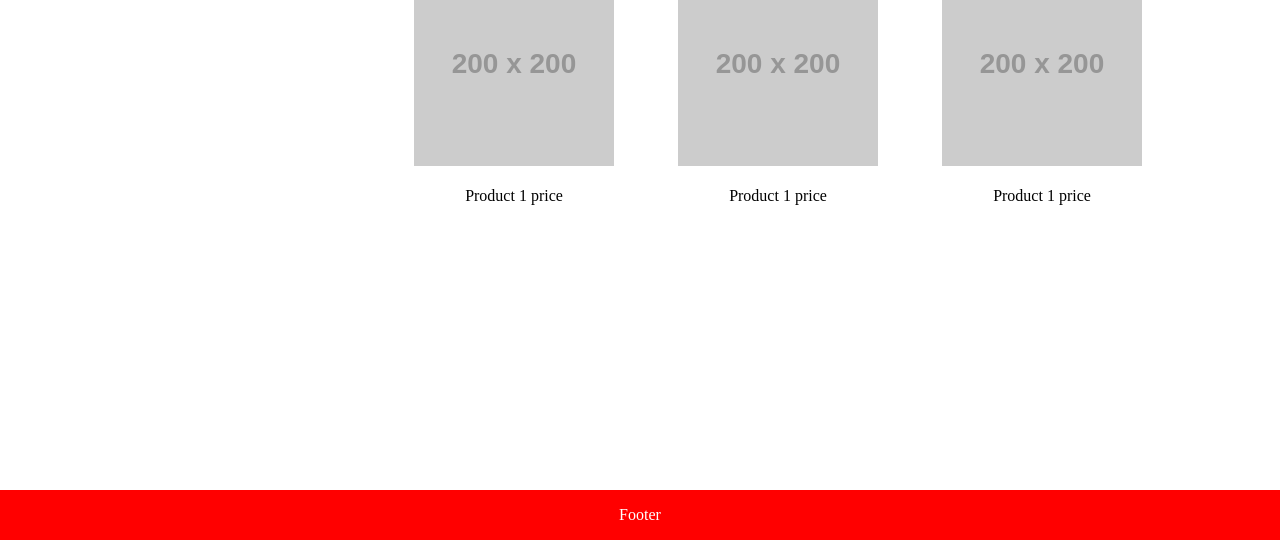
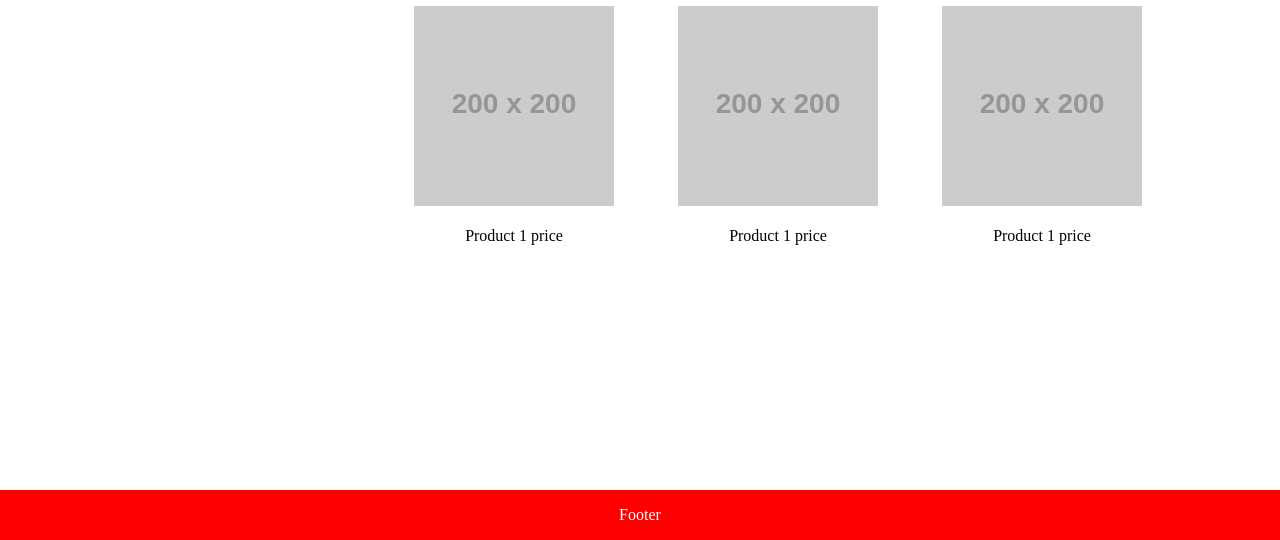
Before and after one commit to MrDevelop636/xhtml, a plain HTML site: page index.html in a window 1280 px wide. Shown: the part 260-800 px from the top of the page. Drawn offline with nearby package versions, Linux system fonts and the light colour scheme; placeholder pictures from the web are drawn by us.

Commit message:
Update shopstyles.css
.products{
             padding-top: 40px;
}

```diff
--- a/shopstyles.css
+++ b/shopstyles.css
@@ -166,7 +166,9 @@ font-family: Arial, Helvetica, sans-serif;
 
 
 /*product card styles*/
-
+.products{
+	padding-top: 40px;
+}
 .product{
 	margin-inline: 30px;
 	position: relative;
```
